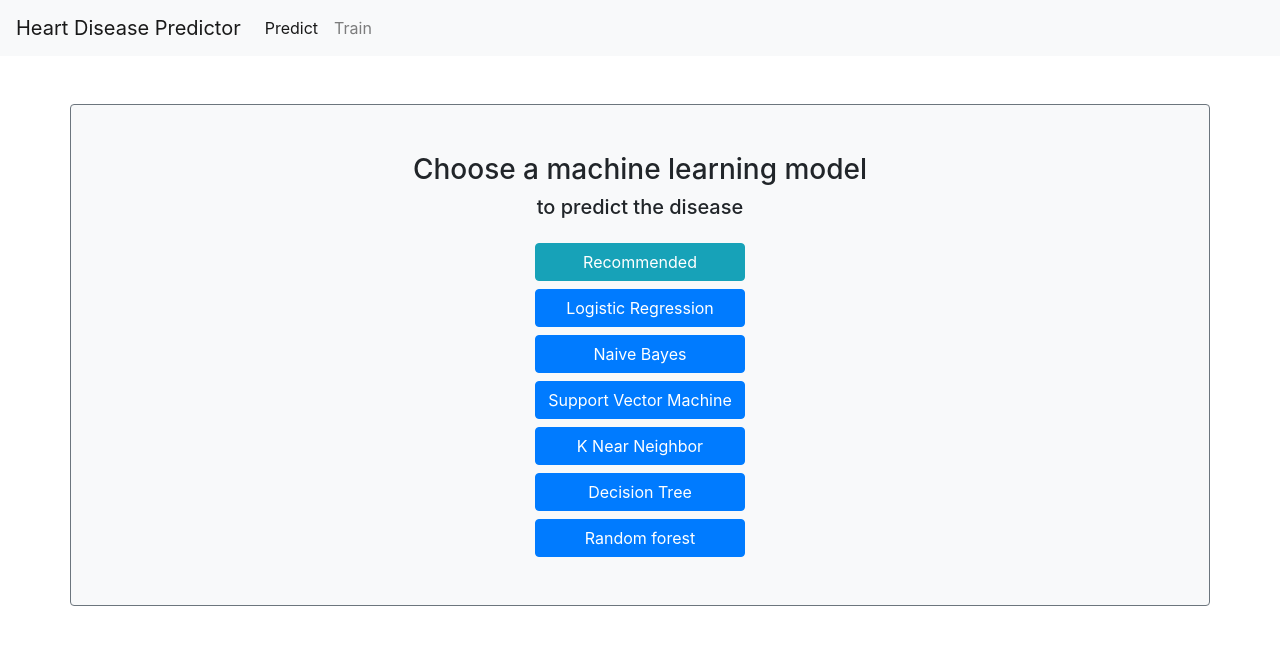
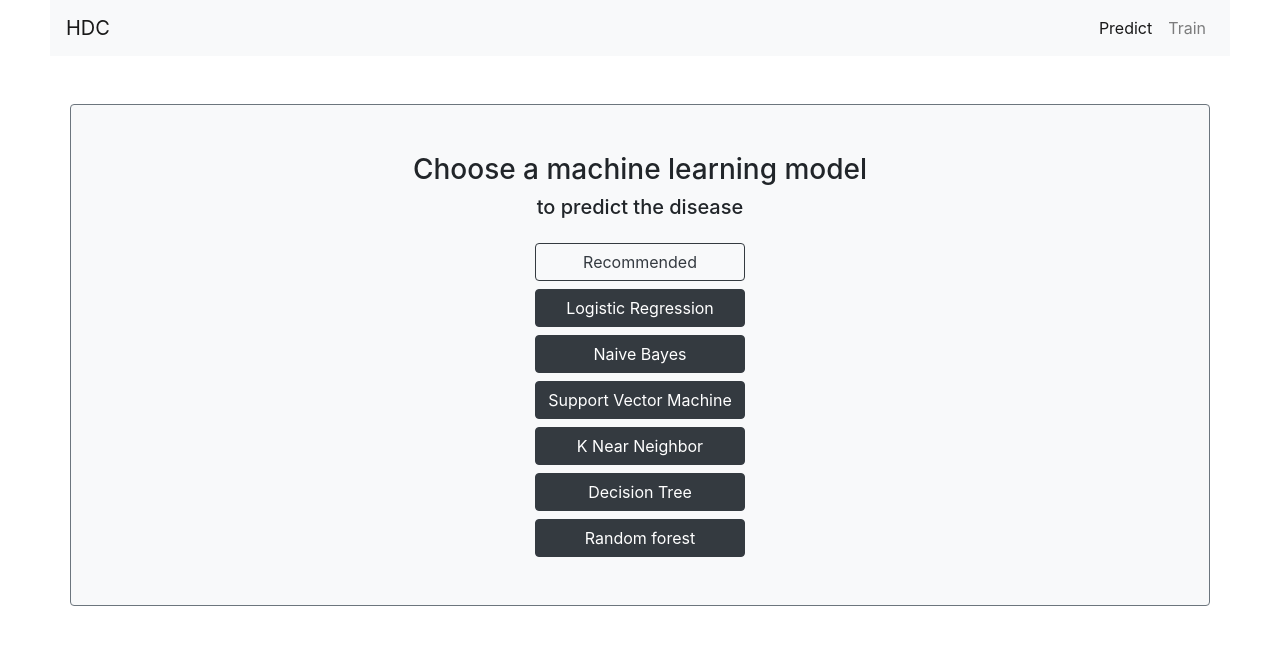
Before and after one commit to Akashno/HeartDiseasePredictor, a Django app: page /index in a window 1280 px wide. Shown: the top 645 px of the page. Run offline with Django 3.2, Linux system fonts and the light colour scheme; some libraries are stand-ins or nearby versions.

Commit message:
ui updated

```diff
--- a/main/ML_models/accurate.txt
+++ b/main/ML_models/accurate.txt
@@ -1 +1 @@
-nb
+lr
--- a/main/templates/main/!navbar.html
+++ b/main/templates/main/!navbar.html
@@ -1,12 +1,12 @@
-<nav class="navbar navbar-expand-sm navbar-light bg-light">
-    <a class="navbar-brand" href="{% url 'home' %}">Heart Disease Predictor</a>
+<nav class="navbar navbar-expand-sm navbar-light bg-light mx-auto " style="max-width:1180px;">
+    <a class="navbar-brand" href="{% url 'home' %}"> HDC</a>
     <button class="navbar-toggler d-lg-none" type="button" data-toggle="collapse" data-target="#collapsibleNavId"
             aria-controls="collapsibleNavId"
             aria-expanded="false" aria-label="Toggle navigation">
         <span class="navbar-toggler-icon"></span>
     </button>
     <div class="collapse navbar-collapse" id="collapsibleNavId">
-        <ul class="navbar-nav nav mr-auto mt-2 mt-lg-0">
+        <ul class="navbar-nav nav ml-auto mt-2 mt-lg-0">
             <li class="nav-item active">
                 <a class="nav-link" href="{% url 'index' %}">Predict <span class="sr-only">(current)</span></a>
             </li>
--- a/main/templates/main/analyse.html
+++ b/main/templates/main/analyse.html
@@ -14,7 +14,7 @@
         {% csrf_token %}
         <div class="container-fluid">
             {% include 'main/!form.html' %}
-            <input class="btn btn-success my-3 btn-block" type="submit" value="Analyse Data">
+            <input class="btn btn-dark my-3 btn-block" type="submit" value="Analyse Data">
             <a href="{% url 'index' %}" class="btn border-secondary">back to menu</a>
         </div>
     </form>
--- a/main/templates/main/index.html
+++ b/main/templates/main/index.html
@@ -8,13 +8,13 @@
     <h2 class="h3 ">Choose a machine learning model </h2>
     <h2 class="h5 mb-4 ">to predict the disease </h2>
     <div>
-        <a class="btn btn-info    btn-block " href="{% url 'analyse' 0 %}" title="Test your result with highest accurate algorithm">Recommended</a>
-        <a class="btn btn-primary btn-block " href="{% url 'analyse' 1 %}">Logistic Regression</a>
-        <a class="btn btn-primary btn-block " href="{% url 'analyse' 2 %}">Naive Bayes</a>
-        <a class="btn btn-primary btn-block " href="{% url 'analyse' 3 %}">Support Vector Machine</a>
-        <a class="btn btn-primary btn-block " href="{% url 'analyse' 4 %}">K Near Neighbor</a>
-        <a class="btn btn-primary btn-block " href="{% url 'analyse' 5 %}">Decision Tree</a>
-        <a class="btn btn-primary btn-block " href="{% url 'analyse' 6 %}">Random forest</a>
+        <a class="btn btn-outline-dark    btn-block " href="{% url 'analyse' 0 %}" title="Test your result with highest accurate algorithm">Recommended</a>
+        <a class="btn btn-dark btn-block " href="{% url 'analyse' 1 %}">Logistic Regression</a>
+        <a class="btn btn-dark btn-block " href="{% url 'analyse' 2 %}">Naive Bayes</a>
+        <a class="btn btn-dark btn-block " href="{% url 'analyse' 3 %}">Support Vector Machine</a>
+        <a class="btn btn-dark btn-block " href="{% url 'analyse' 4 %}">K Near Neighbor</a>
+        <a class="btn btn-dark btn-block " href="{% url 'analyse' 5 %}">Decision Tree</a>
+        <a class="btn btn-dark btn-block " href="{% url 'analyse' 6 %}">Random forest</a>
     </div>
 </div>
 {% endblock content %}
--- a/project/settings.py
+++ b/project/settings.py
@@ -26,7 +26,8 @@ SECRET_KEY = 'django-insecure-j*kj2jlo#^+p1wcfmn3u-)&(dd6e&n*ti8=sjagfkc14%yg-ir
 DEBUG = True
 
 ALLOWED_HOSTS = [
-    'heart-disease-machine-learning.herokuapp.com'
+    # 'heart-disease-machine-learning.herokuapp.com',
+"*"
 
 ]
 
--- a/templates/base.html
+++ b/templates/base.html
@@ -9,8 +9,7 @@
     <meta name="viewport" content="width=device-width, initial-scale=1, shrink-to-fit=no">
 
     <!-- Bootstrap CSS -->
-    <link rel="stylesheet" href="https://stackpath.bootstrapcdn.com/bootstrap/4.3.1/css/bootstrap.min.css"
-          integrity="sha384-ggOyR0iXCbMQv3Xipma34MD+dH/1fQ784/j6cY/iJTQUOhcWr7x9JvoRxT2MZw1T" crossorigin="anonymous">
+    <link rel="stylesheet" href="https://stackpath.bootstrapcdn.com/bootstrap/4.3.1/css/bootstrap.min.css" integrity="sha384-ggOyR0iXCbMQv3Xipma34MD+dH/1fQ784/j6cY/iJTQUOhcWr7x9JvoRxT2MZw1T" crossorigin="anonymous">
 {% block style %}
 {% endblock style %}
 </head>
```
Also changed, not shown: main/templates/main/home.html (+17 -26 lines), main/train.py (+10 -10 lines), db.sqlite3, media/doctor.png (added), 3 other files.
